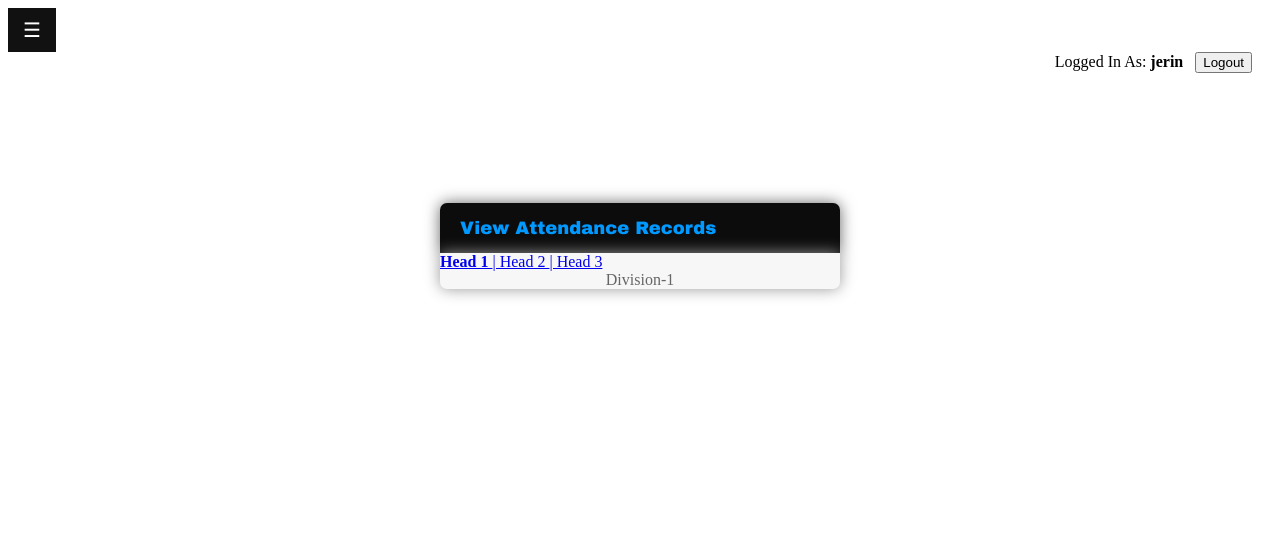
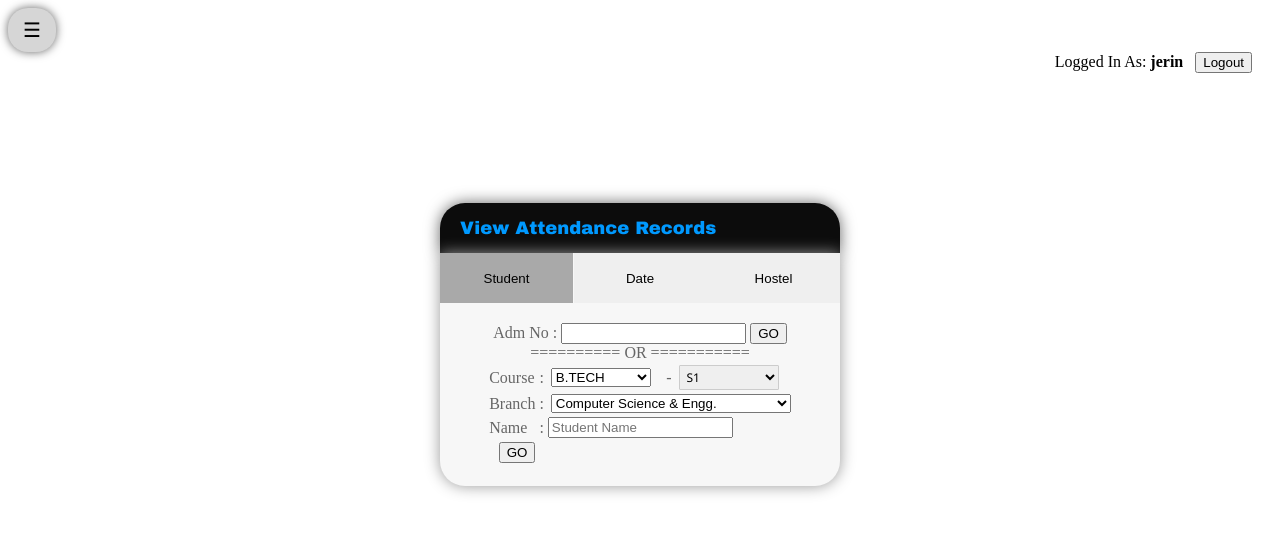
Before and after one commit to Jerinji2016/hostel-attendance-system, a PHP site: page /php/attendanceTab_admin.php in a window 1280 px wide. Shown: the top 534 px of the page. Run offline with PHP 8.4, Linux system fonts and the light colour scheme; a user stored in the database is signed in; data comes from the database, SQL or seed files in the repository.

Commit message:
Admin_attendance

```diff
--- a/login.html
+++ b/login.html
@@ -3,7 +3,7 @@
 	<head>
 		<title> Login - Hostel Attendance System </title>
 		<meta name="viewport" content="width=device-width, initial-scale=1">
-
+		<meta name="theme-color" content="#4286f4">
 		<link href="css/login.css" rel="stylesheet" type="text/css">
 		<link href="css/has.css?v=1" rel="stylesheet" type="text/css" />
 
--- a/php/attendanceTab_admin.php
+++ b/php/attendanceTab_admin.php
@@ -11,36 +11,116 @@
 
 		<meta name="viewport" content="width=device-width, initial-scale=1">
 		<link rel="stylesheet" type="text/css" href="../css/login.css">
+		<style>
+			#viewByStudent,#viewByDate,#viewByHostel{
+				transition: transform .2s;
+				border: none;
+				width: 133px;
+				height: 50px;
+			}
+			#viewByStudent:hover,#viewByDate:hover,#viewByHostel:hover{
+				transform: scale(1.1);
+				background-color: darkgray;
+			}
+			.SelectorHead{
+				color: #666; background-color: #F7F7F7; border-radius: 0px 0px 25px 25px; text-align: center; box-shadow: 0px 0px 15px #999;
+			}
+		</style>
 	</head>
 	<body>
+		<input type="text" value="2" id="display" style="display: none">
 		<?php include 'sidebar.php' ?>
+		<script type="text/javascript"> focusSidebar(); </script>
 
 		<div id="main" style="width: 1000px; margin: 0px auto; margin-top: 130px; padding: 0%">
 			<div style="width: 400px; margin: 0px auto">
-				<div style="border-radius: 7px 7px 0px 0px; padding: 15px 20px; background-color: #0C0C0C;
+				<div style="border-radius: 25px 25px 0px 0px; padding: 15px 20px; background-color: #0C0C0C;
 							box-shadow: 0px 0px 15px #666;">
 					<span style="color:#09F; font-size: 18px; font-family: Arial Black">
 						<div id="head"> View Attendance Records </div>
 					</span>
 				</div>
 
-				<div style="color: #666; background-color: #F7F7F7; border-radius: 0px 0px 7px 7px; text-align: left; box-shadow: 0px 0px 15px #999;">
-					<div id="viewByStudent" style="border-left:0; display: inline; font-weight: bold;">
-						<a href="#"> Head 1 </a>
+				<div class="SelectorHead">
+					<div style="border-left: 1px; display: inline; font-weight: bold">
+						<button id="viewByStudent" name="head1" value="head1" style="float: left; background-color: darkgray">Student</button>
 					</div>
 
-					<div id="viewByDate" style="border-right:0; display: inline;">
-						<a href="#">|  Head 2 </a>
+					<div style="border-right:0; display: inline;">
+						<button id="viewByDate" name="head2" value="head2" style="float: center">Date</button>
 					</div>
 
-					<div id="viewByHostel" style="display: inline">
-						<a href="#">|  Head 3 </a>
+					<div style="display: inline">
+						<button id="viewByHostel" name="head3" value="head3" style="float: right">Hostel</button>
 					</div>
 
 					<!-- Division - 1 -->
-					<div id="div_1" style="clear:both;"; class="has_lgn_tl_x">
+					<div id="div_1" style="clear:both; padding: 20px"; class="has_lgn_tl_x">
 						<center>
-							Division-1
+							<form action="" method="post">
+								<div style="width: auto">
+									Adm No :
+									<input type="text" required>
+									<input type="submit" value="GO">
+								</div>
+							</form>
+								<div>
+									========== OR ===========
+								</div>
+							<form method="post" action="">
+								<div style="width: auto">
+									<table>
+										<tr>
+											<td> Course </td>
+											<td> : </td>
+											<td>
+												<select id="course" name="course" onchange="sem()" style="width: 100px; margin-left: 3px;">
+													<option value='BTECH'> B.TECH </option>
+													<option value='MTECH'> M.TECH </option>
+												</select>
+											</td>
+											<td> - </td>
+											<td>
+												<span id="sem_change">
+													<select id="semester" name="semester" class="has_sel_fld" style="width: 100px">
+														<option value=''>-select-</option>
+													</select>
+												</span>
+											</td>
+										</tr>
+										<tr>
+											<td> Branch </td>
+											<td> : </td>
+											<td colspan="3">
+												<select id="branch" name="branch" style="width: 240px; margin-left: 3px;" onchange="name_call()">
+													<option value="CSE"> Computer Science & Engg. </option>
+													<option value="ME">  Mechanical Engg. </option>
+													<option value="CE">  Civil Engg. </option>
+													<option value="EEE"> Electrical & Electronics Engg. </option>
+													<option value="ECE"> Electroniics and Communicatioin Engg. </option>
+												</select>
+											</td>
+										</tr>
+										<tr>
+											<td> Name </td>
+											<td> : </td>
+											<td colspan="3">
+												<input type="text" id="s_name" name="s_name" placeholder="Student Name" required>
+											</td>
+										</tr>
+										<tr>
+											<td align="right" colspan="right">
+												<input type="submit" value="GO">
+											</td>
+										</tr>
+		<script type="text/javascript" src="../js/sem.js"></script>
+		<script type="text/javascript" src="../js/name_Array.js?v=1"></script>
+		<script type="text/javascript" src="../js/autoComplete.js"></script>
+
+		<script type="text/javascript"> sem(); </script>
+									</table>
+								</div>
+							</form>
 						</center>
 					</div>
 
@@ -99,6 +179,10 @@
 		document.getElementById('div_2').style.display = "none";
 		document.getElementById('div_3').style.display = "none";
 		document.getElementById('div_1').style.display = "block";
+		document.getElementById('viewByStudent').style.backgroundColor="darkgray";
+		document.getElementById('viewByDate').style.backgroundColor="lightgray";
+		document.getElementById('viewByHostel').style.backgroundColor="lightgray";
+
 		document.getElementById('viewByStudent').style.fontWeight ="bold";
 		document.getElementById('viewByDate').style.fontWeight ="normal";
 		document.getElementById('viewByHostel').style.fontWeight ="normal";
@@ -110,6 +194,10 @@
 		document.getElementById('div_1').style.display = "none";
 		document.getElementById('div_3').style.display = "none";
 		document.getElementById('div_2').style.display = "block";
+		document.getElementById('viewByDate').style.backgroundColor="darkgray";
+		document.getElementById('viewByStudent').style.backgroundColor="lightgray";
+		document.getElementById('viewByHostel').style.backgroundColor="lightgray";
+
 		document.getElementById('viewByDate').style.fontWeight ="bold";
 		document.getElementById('viewByStudent').style.fontWeight ="normal";
 		document.getElementById('viewByHostel').style.fontWeight ="normal";
@@ -122,6 +210,10 @@
 		document.getElementById('div_1').style.display = "none";
 		document.getElementById('div_2').style.display = "none";
 		document.getElementById('div_3').style.display = "block";
+		document.getElementById('viewByHostel').style.backgroundColor="darkgray";
+		document.getElementById('viewByStudent').style.backgroundColor="lightgray";
+		document.getElementById('viewByDate').style.backgroundColor="lightgray";
+
 		document.getElementById('viewByHostel').style.fontWeight ="bold";
 		document.getElementById('viewByStudent').style.fontWeight ="normal";
 		document.getElementById('viewByDate').style.fontWeight ="normal";
--- a/php/mbc.php
+++ b/php/mbc.php
@@ -21,7 +21,9 @@
 	</head>
 
 	<body style="background-color: #FFF; width: 100%" onbeforeunload="handleBackFunc()" align="center">
-        <?php include 'sidebar.php'; ?>
+        <input type="text" value="1" id="display" style="display: none">
+		<?php include 'sidebar.php'; ?>
+		<script type="text/javascript"> focusSidebar(); </script>
 
 		<div id="main" style="margin: 0px auto; margin-top: 15px">
 			<div id="selectTab" style="width: 400px; margin: 0px auto; margin-top: 115px">
--- a/php/sidebar.php
+++ b/php/sidebar.php
@@ -30,14 +30,17 @@
     {
         font-size: 20px;
         cursor: pointer;
-        background-color: #111;
-        color: white;
+        background-color: #d6d6d6;
+        color: black;
         padding: 10px 15px;
-        border: none;
+		border: none;
+		border-radius: 20px;
+		box-shadow: 0px 0px 10px #666;
     }
     .openbtn:hover
     {
         background-color: #444;
+		color: #d6d6d6;
     }
     #main
     {
@@ -73,7 +76,7 @@
 </div>
 
 <div id="adminBar" class="sidebar">
-	<a id="attend_option" style="color: #F1F1F1" href="#" onclick="window.location='mbc.php';">
+	<a id="attend_option" href="#" onclick="window.location='mbc.php';">
 		Attendance
 	</a>
 	<a id="view_option" href="#" onclick="window.location='attendanceTab_admin.php';"> View Record </a>
@@ -102,4 +105,13 @@
         document.getElementById("navButton").style.marginLeft = "0";
         panelFlag--;
     }
+	function focusSidebar()
+	{
+		var display = document.getElementById("display").value;
+		if(display == "1")
+			document.getElementById("attend_option").style.color = "#F1F1F1";
+		else
+			if(display == "2")
+				document.getElementById("view_option").style.color = "#F1F1F1";
+	}
 </script>
```
Also changed, not shown: index.html (+10 -5 lines), images/icons/calender.png (added), images/icons/dept.png (added).
